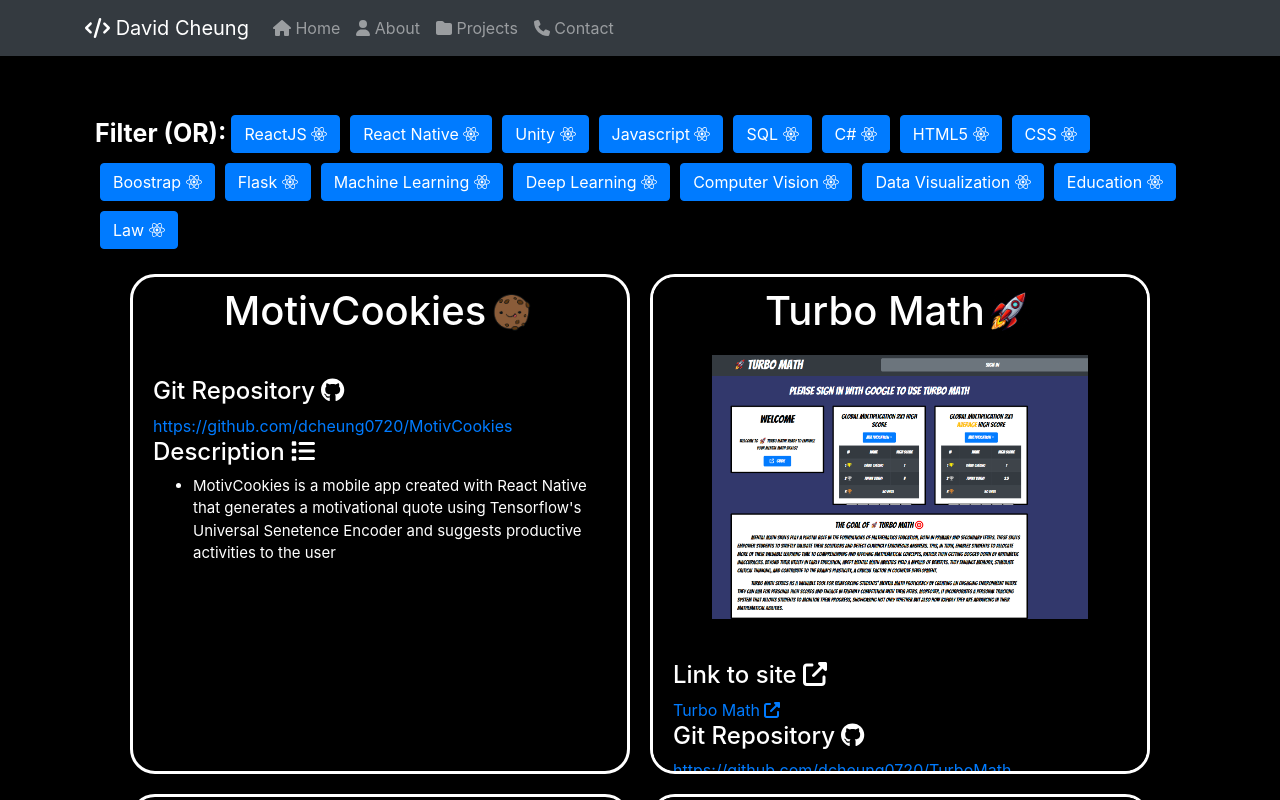
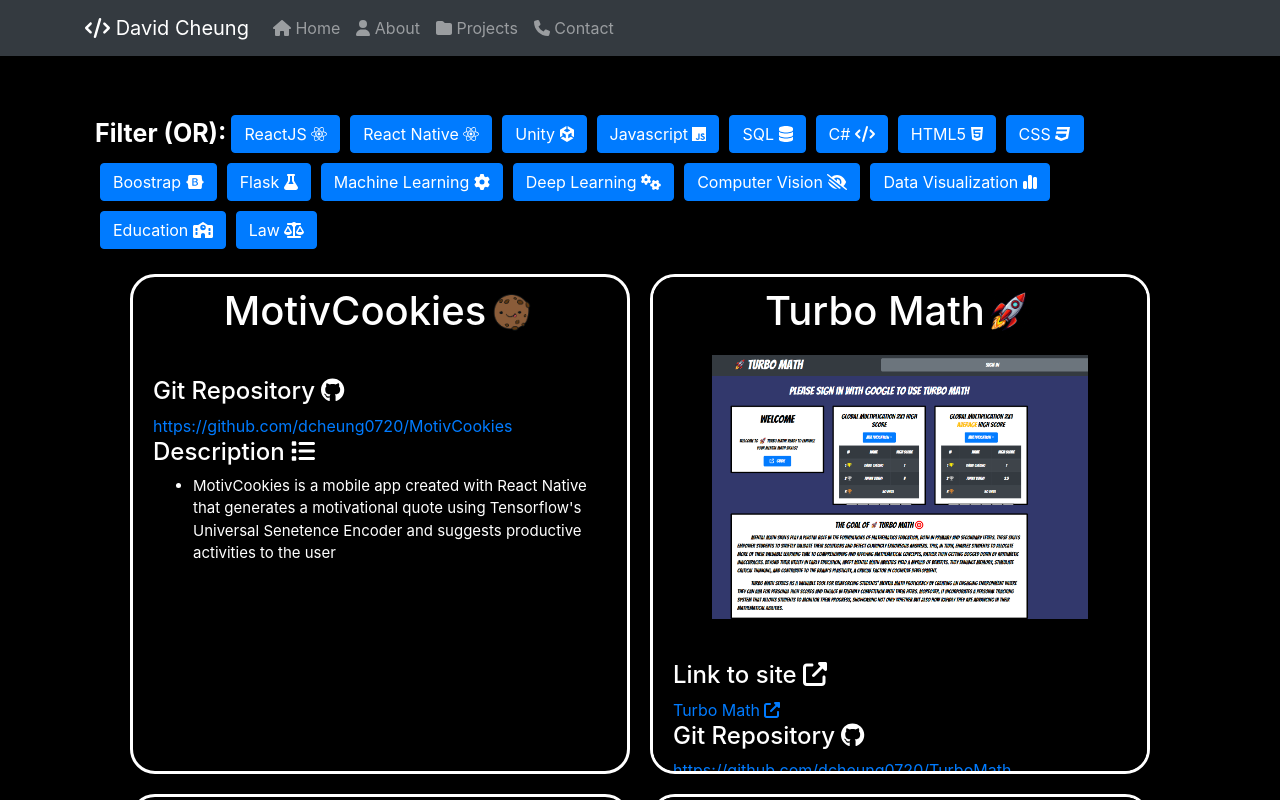
Before and after one commit to dcheung0720/Portfolio, a React (Create React App) app: page /#/Projects in a window 1280 px wide. Built offline with nearby package versions, Linux system fonts and the light colour scheme.

Commit message:
added more icons

```diff
--- a/src/components/Projects.js
+++ b/src/components/Projects.js
@@ -7,29 +7,27 @@ import { useState } from 'react';
 import File from './File';
 import './Projects.css'
 import { FontAwesomeIcon } from '@fortawesome/react-fontawesome';
-import { faList, faUpRightFromSquare } from '@fortawesome/free-solid-svg-icons';
-import { faGithub, faReact } from '@fortawesome/free-brands-svg-icons';
-
-
+import { faDatabase, faList, faUpRightFromSquare, faCode, faFlask, faGear, faGears, faEyeLowVision, faChartSimple, faSchool, faScaleBalanced } from '@fortawesome/free-solid-svg-icons';
+import { faGithub, faReact, faUnity, faJs, faCss3, faHtml5, faBootstrap } from '@fortawesome/free-brands-svg-icons';
 
 const Projects = () =>{
 
     const categories = [{"name": "ReactJS", "icon": faReact},
                         {"name": "React Native", "icon": faReact},
-                        {"name": "Unity", "icon": faReact},
-                        {"name": "Javascript", "icon": faReact},
-                        {"name": "SQL", "icon": faReact},
-                        {"name": "C#", "icon": faReact},
-                        {"name": "HTML5", "icon": faReact},
-                        {"name": "CSS", "icon": faReact},
-                        {"name": "Boostrap", "icon": faReact},
-                        {"name": "Flask", "icon": faReact},
-                        {"name": "Machine Learning", "icon": faReact},
-                        {"name": "Deep Learning", "icon": faReact},
-                        {"name": "Computer Vision", "icon": faReact},
-                        {"name": "Data Visualization", "icon": faReact},
-                        {"name": "Education", "icon": faReact},
-                        {"name": "Law", "icon": faReact},
+                        {"name": "Unity", "icon": faUnity},
+                        {"name": "Javascript", "icon": faJs},
+                        {"name": "SQL", "icon": faDatabase},
+                        {"name": "C#", "icon": faCode},
+                        {"name": "HTML5", "icon":  faHtml5},
+                        {"name": "CSS", "icon": faCss3},
+                        {"name": "Boostrap", "icon": faBootstrap},
+                        {"name": "Flask", "icon": faFlask},
+                        {"name": "Machine Learning", "icon": faGear},
+                        {"name": "Deep Learning", "icon": faGears},
+                        {"name": "Computer Vision", "icon": faEyeLowVision},
+                        {"name": "Data Visualization", "icon": faChartSimple},
+                        {"name": "Education", "icon": faSchool},
+                        {"name": "Law", "icon": faScaleBalanced},
                         ]
 
     const projects  = {
@@ -141,6 +139,7 @@ const Projects = () =>{
 
     const handleFilter = (e) =>{
         const regex = /(.*?)(?=<svg)/;
+
         const match = e.target.innerHTML.match(regex);
         if(selected.includes(match[0].trim())){
             setSelected((prev) => prev.filter(item => item !== match[0].trim()))
```
